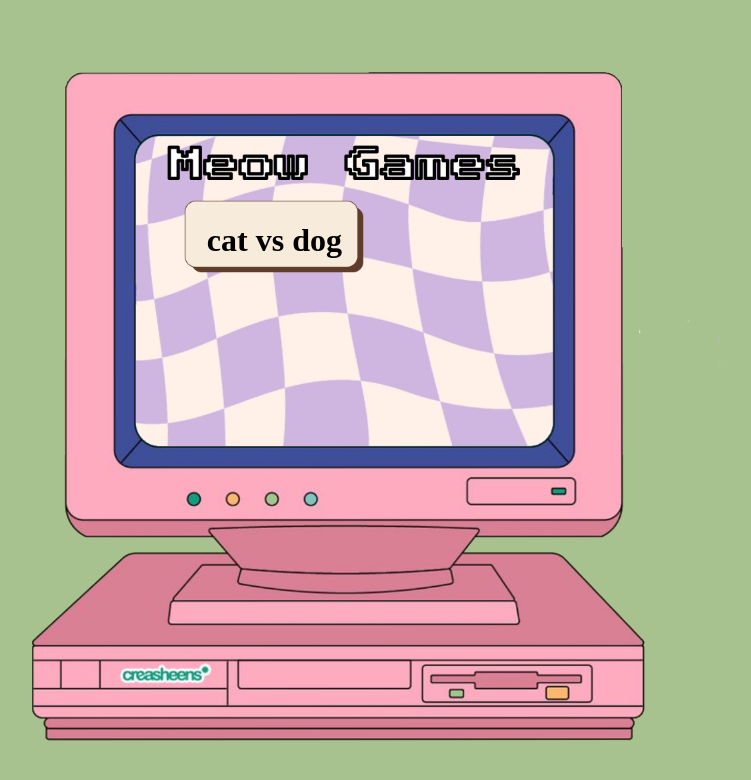
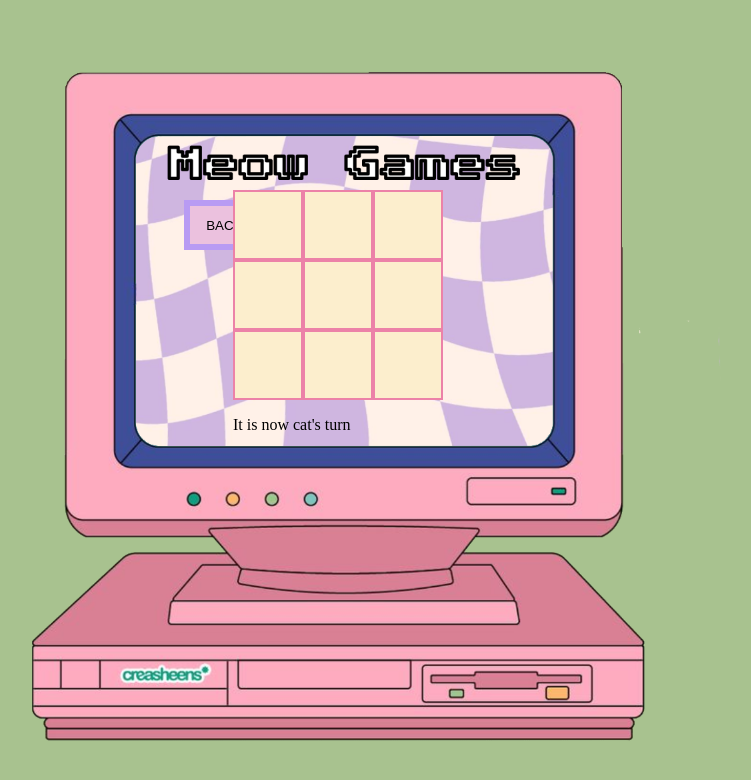
Before and after one commit to containedx/meow-games, a React (Create React App) app in the folder tic-tac-toe/: page / in a window 1280 px wide. Both pictures are taken after a click on the element "cat vs dog". Shown: the top 780 px of the page, without its empty margins (302-1053 px from the left). Built offline with nearby package versions, Linux system fonts and the light colour scheme.

Commit message:
added back button

```diff
--- a/tic-tac-toe/src/App.tsx
+++ b/tic-tac-toe/src/App.tsx
@@ -8,10 +8,15 @@ function App() {
 
   const [selectedGame, setSelectedGame] = useState<string | null>(null);
 
+  const goBack = () => setSelectedGame(null);
+
   return (
     <div className="app">
       {selectedGame === "tictactoe" ? (
-        <TicTacToe />
+        <div>
+          <button className="back-button" onClick={goBack}>BACK</button>
+          <TicTacToe />
+        </div>
       ) : (
         <GameButtonsContainer onClickGameButton={setSelectedGame} />
       )}
--- a/tic-tac-toe/src/index.css
+++ b/tic-tac-toe/src/index.css
@@ -24,3 +24,17 @@ html, body {
   width: 100vw;
   height: 100vh;
 }
+
+.back-button{
+  width: 80px;
+  height: 50px;
+
+  position: absolute;
+  top: 25%;
+  left: 38%;
+
+  background-color: #ebc1de;
+  border: 6px solid #b89bf3;
+
+  cursor: pointer;
+}
--- a/tic-tac-toe/src/main_page/components/GameButtons/GamesButtonsContainer.tsx
+++ b/tic-tac-toe/src/main_page/components/GameButtons/GamesButtonsContainer.tsx
@@ -10,9 +10,15 @@ const GameButtonsContainer = ({onClickGameButton} : GameButtonsContainerProps) =
     <div className = "gamebuttoncontainer">
 
       <GameButton
-      label="cat vs dog"
-      gameid="tictactoe"
-      onClickGameButton={onClickGameButton}
+        label="cat vs dog"
+        gameid="tictactoe"
+        onClickGameButton={onClickGameButton}
+      />
+
+      <GameButton
+        label="tictactoe"
+        gameid="tictactoe"
+        onClickGameButton={onClickGameButton}
       />
 
     </div>
--- a/tic-tac-toe/src/main_page/components/GameButtons/gamebuttonscontainer.css
+++ b/tic-tac-toe/src/main_page/components/GameButtons/gamebuttonscontainer.css
@@ -7,5 +7,8 @@
     width: 25vw;
     height: 35vh;
 
+    display: flex;
+    flex-wrap: wrap;
+
     /*background-color: aqua;*/
 }
```
Also changed, not shown: tic-tac-toe/src/main_page/components/GameButtons/gamebutton.css (line endings or trailing spaces).
